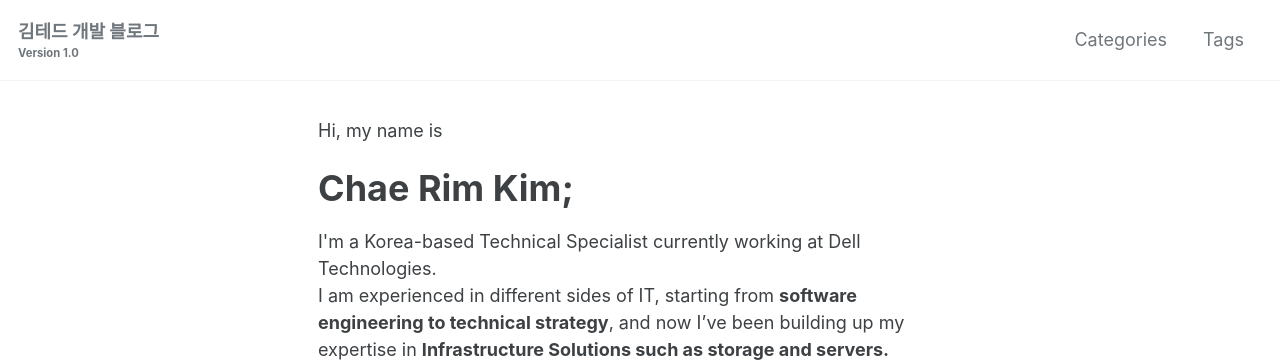
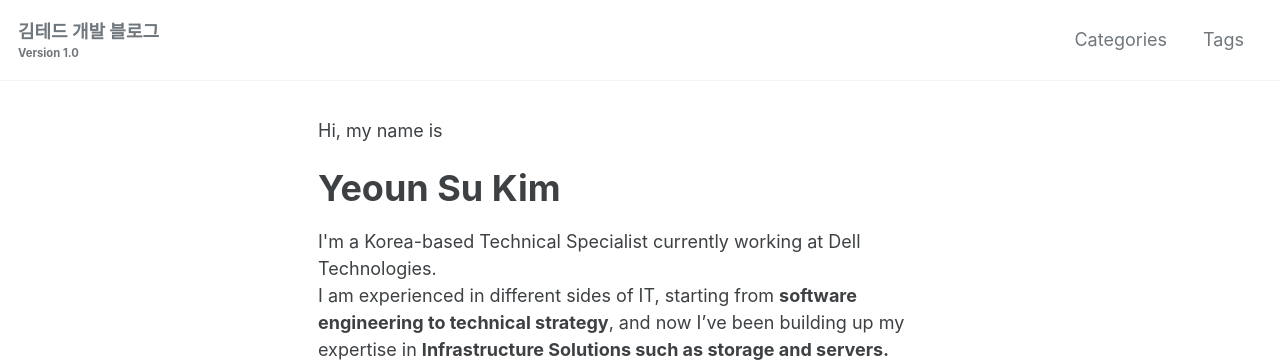
Before and after one commit to idkim97/idkim97.github.io, a Jekyll site: the page built from index.html, in a window 1280 px wide and 900 px high. Shown: the top 363 px of the window. Built offline with Jekyll 4.4.1, drawn with Linux system fonts in a browser that asks for light colours; cached includes are drawn as plain includes; nearby versions of some CDN libraries; some web fonts are replaced; the list of posts is cut into pages by our own code.

Commit message:
Update index.html

```diff
--- a/index.html
+++ b/index.html
@@ -10,7 +10,7 @@ sidebar: false <!-- 원래는 없던거 -->
 		<div class="column">
 			<div>
 				<p class="editable">Hi, my name is </p>
-				<h1 class="editable">Chae Rim Kim; </h1>
+				<h1 class="editable">Yeoun Su Kim </h1>
 				<p class="editable">
 					I'm a Korea-based Technical Specialist currently working at Dell Technologies.
 					<br>
```
